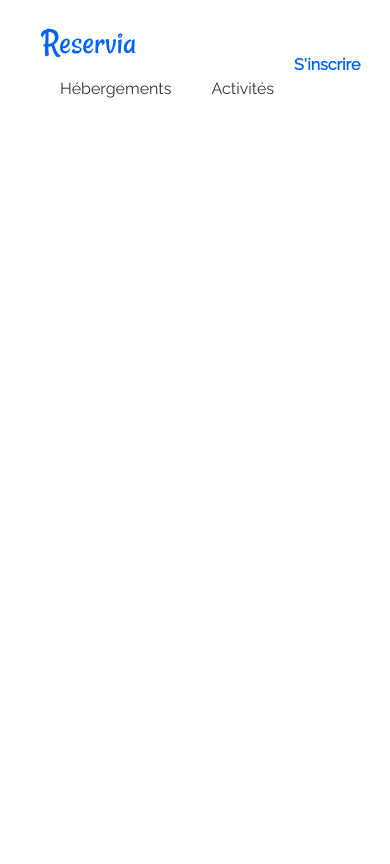
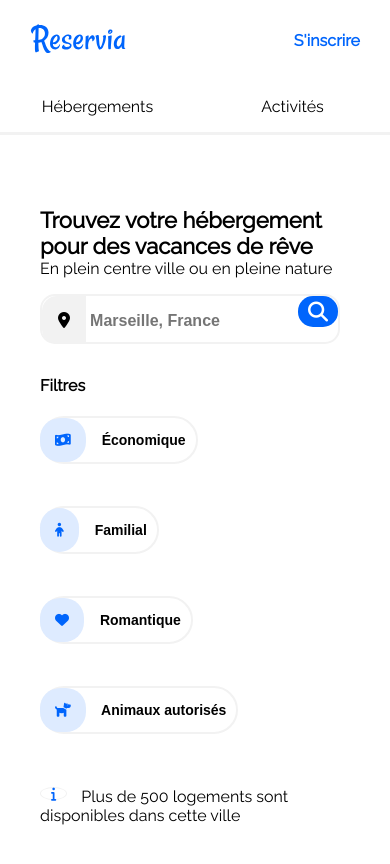
Before and after one commit to fvnny-code/CodeccoFanny_2_20052021, a plain HTML site: page index.html in a window 390 px wide. Drawn offline with Linux system fonts and the light colour scheme.

Commit message:
modification du header + section /*--- mobile ---*/

```diff
--- a/index.html
+++ b/index.html
@@ -15,32 +15,70 @@
 </head>
 
 <body>
+
+    <!-- HEADER -->
+    <header>
+        <div class="navbar">
+            <a class="brand" href="#">
+                <img src="images/logo/Reservia.svg" alt="Logo Reservia" />
+            </a>
+            <nav class="main-nav">
+                <a href="#lodging">Hébergements</a>
+                <a href="#activities">Activités</a>
+            </nav>
+            <a id="subscribe" href="">S'inscrire</a>
+        </div>
+    </header>
     <main>
-        <header>
-            <div id="header">
-                <div id="logo">
-                    <a href="#">
-                        <img src="images/logo/Reservia.svg" alt="Logo Réservia">
-                    </a>
-                </div>
-                <nav>
-                    <ul>
-                        <li>
-                            <a href="#hebergements">Hébergements</a>
-                        </li>
-                        <li>
-                            <a href="#activites">Activités</a>
-                        </li>
-                    </ul>
-                </nav>
-            </div>
-            <div id="register">
-                <a href="#">S'inscrire</a>
-            </div>
-        </header>
+        <!-- SECTION 1 FILTRES -->
+        <section class="map-filter"></section>
+        <h1>Trouvez votre hébergement pour des vacances de rêve
+        </h1>
+        <p>En plein centre ville ou en pleine nature
+        </p>
+        <!-- search button -->
+        <form>
+            <i class="fas fa-map-marker-alt clr-black">
+            </i>
+            <input class="city" type="text" placeholder="Marseille, France" aria-label="Ecrire une ville" />
 
+            <button type="button" class="search">Rechercher
+            </button>
+            <button type="button" class="search-icon"><i class="fas fa-search fa-lg"></i>
+            </button>
+        </form>
+        <!-- TAGS -->
+    <div class="tags">
+        <P>Filtres</P>
+        <button class="tag">
+          <i class="fas fa-money-bill-wave">
+          </i> Économique </button>
+      </button>
 
+        <button class="tag">
+          <i class="fas fa-child"></i>
+          Familial </button>
+      </button>
+
+      <button class="tag">
+          <i class="fas fa-heart"></i>
+          Romantique </button>
+      </button>
+
+      <button class="tag">
+          <i class="fas fa-dog"></i>
+          Animaux autorisés </button>
+      </button>
+    </div>
+    <p><i class="fas fa-info fa-sm"></i>Plus de 500 logements sont disponibles dans cette ville</p>
+
+        <!-- SECTION 2  HÉBERGEMENTS-->
+
+        <!-- SECTION 3 ACTIVITÉS -->
     </main>
+
+    <!-- FOOTER -->
+
 </body>
 
 </html>
--- a/styles.css
+++ b/styles.css
@@ -1,57 +1,158 @@
-*{
+* {
     box-sizing: border-box;
     margin: 0;
     padding: 0;
 }
 
-body{
+body {
     font-family: 'Raleway', sans-serif;
+    font-size: 16px;
+    width: 100%;
 }
 
-ul{
-    list-style-type: none;
+main {
+    padding: 40px;
+}
+a {
+    color:black;
+    text-decoration: none;
 }
 
-a{
-    color: #333;
-    text-decoration: none;
-}
-/* header */
+/* HEADER */
 
-header{
-    margin: 20px 40px;
+/* navbar*/
+
+.navbar {
     display: flex;
-    float: none;
-    line-height: normal;
-    position: static;
-}
-header #header{
-display: flex;
-flex-wrap: wrap;
-justify-content: space-between;
-}
-nav{
-    display: flex;
+    flex-flow: row wrap;
     justify-content: space-between;
     align-items: center;
+  }
+  .navbar > *:not(.main-nav) {
+    padding: 1em 30px;
+  }
+  .navbar .main-nav {
+    display: flex;
+    width: 100%;
+    order: 1;
+  }
+  .navbar .main-nav a {
+    text-decoration: none;
+    text-align: center;
+    width: 50%;
+    padding: 1em;
+
+    border-bottom: 3px solid #F2F2F2;
+    /*transition: border 0.5s ease;*/
+  }
+  .navbar .main-nav a:hover {
+    font-weight: 600;
+    text-decoration: none;
+    color: #0065FC;
+    border-bottom: 3px solid #0065FC;
+  }
+  .navbar a#subscribe {
+
+    color: #0065FC;
+    font-weight: bold;
+    text-decoration: none;
+  }
+
+  /* SECTION 1 */
+
+
+.map-filter{
+padding: 1em 0;
 }
-nav ul{
-    display:flex;
+h1 {
+    margin-right: 1em;
+    font-size: 22px;
+    font-weight: bolder;
+  }
+  h1 p {
+    display: block;
+    padding: 1em 0;
+    /* font-size: initial; */
+    font-weight: normal;
+    text-align: center;
+  }
+
+  form {
+    height: 50px;
+    margin-top: 1em;;
+    max-width: 300px;
+    border-radius: 15px;
+    border: 2px solid #F2F2F2;
+    position: relative;
+  }
+  form input {
+    color: black;
+   font-weight: bold;
+    border: none;
+    /* padding: 0.5em 1em; */
+    font-size: 16px;
+  }
+  form input:focus {
+    outline: none;
+  }
+  form .fa-map-marker-alt {
+    border-radius: 15px 0 0 15px;
+    padding: 16px;
+    background: #F2F2F2 ;
+  }
+  form .search-icon {
+    font-size: 16px;
+    position: absolute;
+    right: 0;
+    border: none;
+    border-radius: 15px;
+    background: #0065FC;
+  }
+  form .fa-search {
+    padding: 15px 10px;
+    color: white;
+  }
+  form .search {
+    display: none;
+  }
+  /* TAGS */
+  .tags{
+      display: block;
+      margin: 2em 0;
+  }
+  .tags p{
+      font-weight: bold;
+  }
+.tag{
+    background-color: white;
+    border: 2px solid #F2F2F2;
+    border-radius: 25px;
+    margin: 1.5em 1.5em;
+    margin-left: 0;
+    padding: 0 10px;
+    font-weight: bold;
+    font-size: 14px;
 }
-nav li{
-    padding: 0 20px;
-    line-height: 40px;
+.tag i{
+    position: relative;
+    left: -12px;
+    color:#0065FC;
+    background-color: #DEEBFF;
+    border-radius: 20px;
+    padding: 15px;
 }
-#register{
-    box-sizing: border-box;
-    align-items: center;
-    display:flex;
-    float: none;
-    line-height: normal;
-    position: static;
-
+/* .tag i fa-child{
+    padding: 15px 17px;
+} */
+.tag :hover{
+    background-color:#F2F2F2;
 }
-#register a{
-    font-weight: bold;
-    color: #0065fc;
+i.fa-info{
+    color: #0065FC;
+    border: 1px solid #F2F2F2;
+    border-radius: 50%;
+    padding: 5px 10px;
+    margin-right: 1em;
+    float: left; /* sinon le texte va passer dessous sans marge */
+    top: -10px;
 }
```
Also changed, not shown: fichier.txt (deleted), 1 other file.
